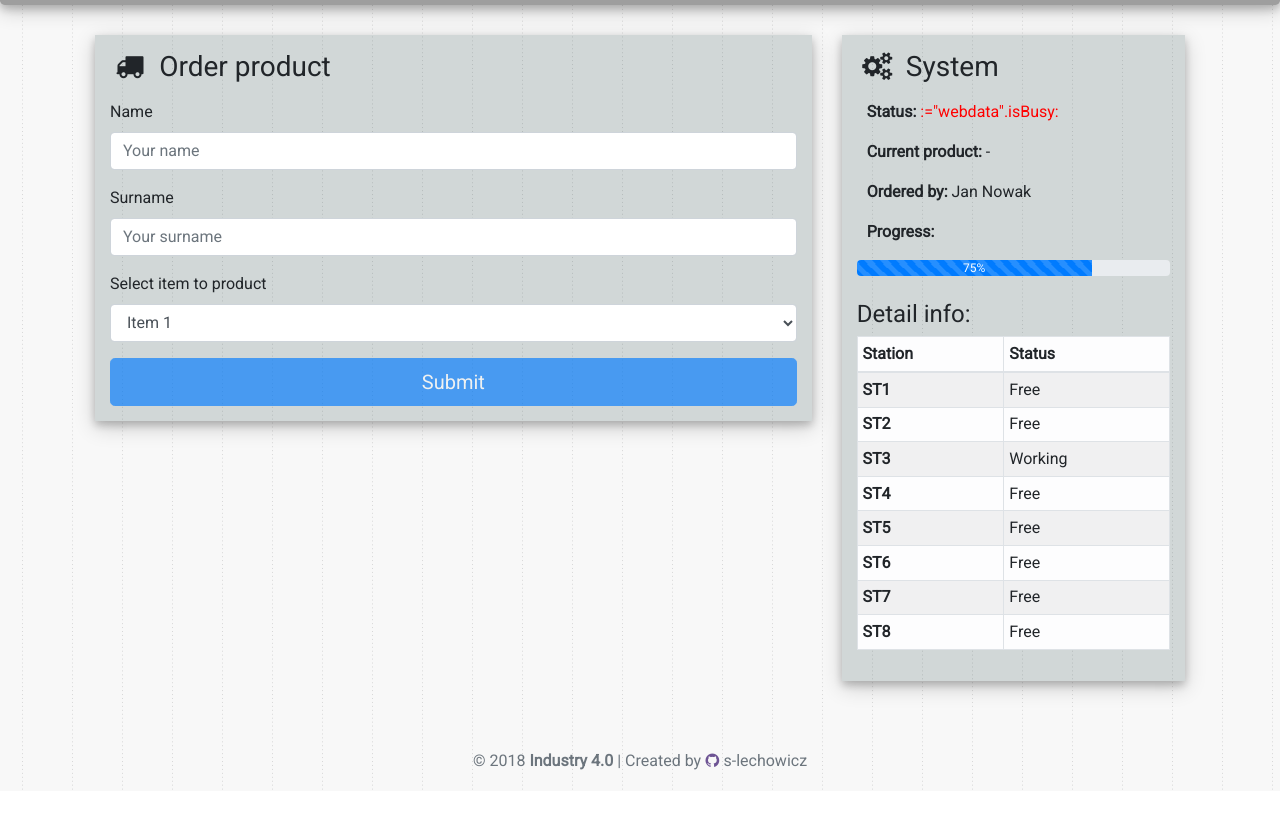
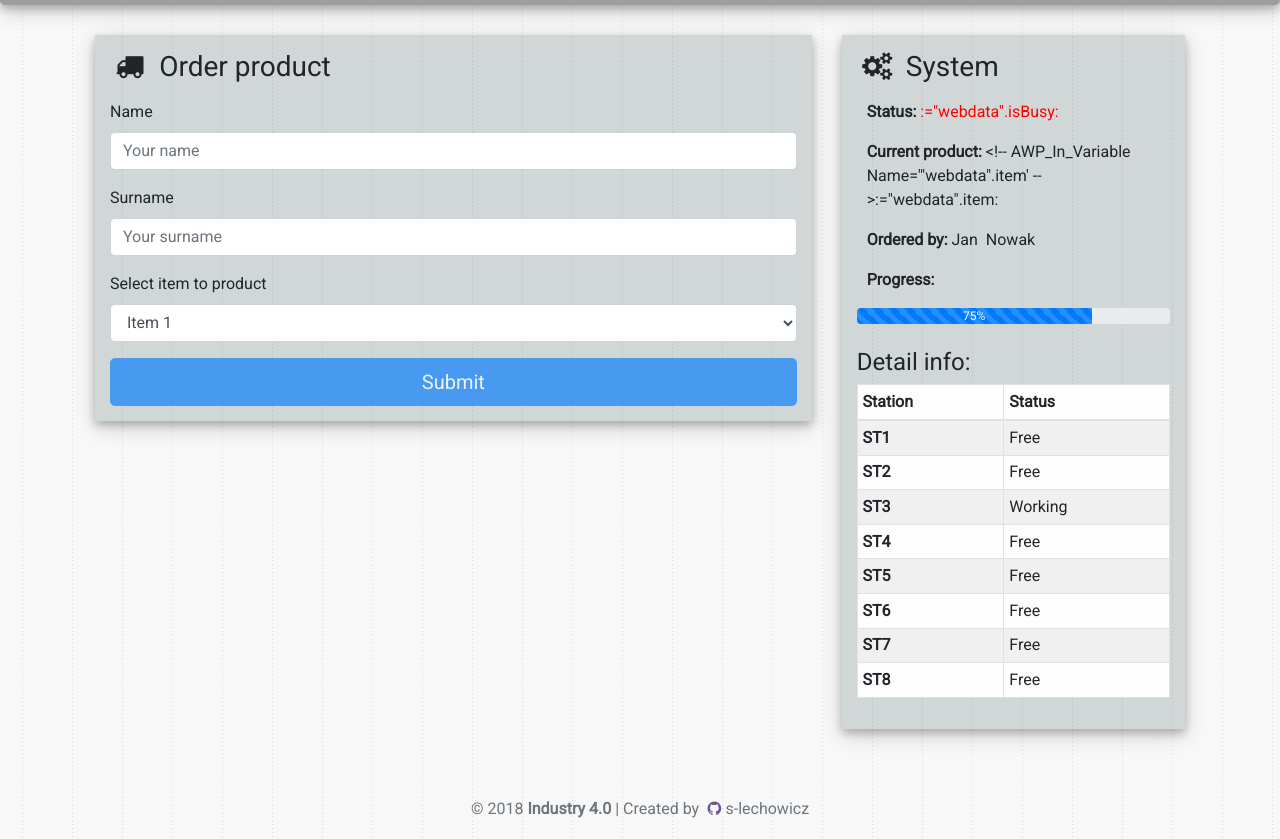
Before and after one commit to s-lechowicz/industry-4.0-agh-web-page, a plain HTML site: page index.html in a window 1280 px wide. Shown: the part 545-1384 px from the top of the page. Before the commit the page ends 1336 px from the top, so only its background shows below. Drawn offline with nearby package versions, Linux system fonts and the light colour scheme; grey boxes are pictures that could not be loaded.

Commit message:
jQuery Fixes

```diff
--- a/index.html
+++ b/index.html
@@ -82,8 +82,10 @@
             <div class="panel-content">
                 <h3 class="mb-3 font-weight-normal panel-header"><span class="icon icon-cog-alt"></span>System</h3>
                 <p class="info-field"><strong>Status: </strong><span id="status"></span></p>
-                <p class="info-field"><strong>Current product: </strong><span id="item">-</span></p>
-                <p class="info-field"><strong>Ordered by: </strong><span id="customer">Jan Nowak</span></p>
+                <p class="info-field"><strong>Current product: </strong><span id="customerItem"></span></p>
+                <p class="info-field"><strong>Ordered by: </strong>
+                    <span id="customerName">Jan</span>&nbsp;
+                    <span id="customerSurame">Nowak</span></p>
                 <p class="info-field"><strong>Progress: </strong></p>
                 <div class="progress">
                     <div class="progress-bar progress-bar-striped progress-bar-animated" role="progressbar"
@@ -140,13 +142,15 @@
 </div>
 <footer class="text-center">
     <span class="mt-5 mb-3 text-muted">
-        &copy; 2018 <strong>Industry 4.0</strong> <span>| Created by<a href="https://github.com/s-lechowicz"
-                                                                       target="_blank"><span
-            class="icon icon-github-circled"></span>s-lechowicz</a>
+        &copy; 2018 <strong>Industry 4.0</strong>
+        <span>| Created by
+            <a href="https://github.com/s-lechowicz" target="_blank">
+                <span class="icon icon-github-circled"></span>s-lechowicz
+            </a>
+        </span>
     </span>
 </footer>
-<script src="https://code.jquery.com/jquery-3.3.1.slim.min.js"
-        integrity="sha384-q8i/X+965DzO0rT7abK41JStQIAqVgRVzpbzo5smXKp4YfRvH+8abtTE1Pi6jizo"
+<script src="http://code.jquery.com/jquery-3.3.1.js" integrity="sha256-2Kok7MbOyxpgUVvAk/HJ2jigOSYS2auK4Pfzbm7uH60="
         crossorigin="anonymous"></script>
 <script src="https://cdnjs.cloudflare.com/ajax/libs/popper.js/1.14.0/umd/popper.min.js"
         integrity="sha384-cs/chFZiN24E4KMATLdqdvsezGxaGsi4hLGOzlXwp5UZB1LY//20VyM2taTB4QvJ"
--- a/js/main.js
+++ b/js/main.js
@@ -27,6 +27,7 @@ var pageByTagIdPostMap = new Map();
 
 // Output Map
 pageByTagIdOutputMap.set("status", "IO/IO_isBusy.html");
+pageByTagIdOutputMap.set("customerItem", "IO/IO_item.html");
 
 // Form Post Map
 pageByTagIdPostMap.set("nameInput", "IO/IO_user.name.html");
```
